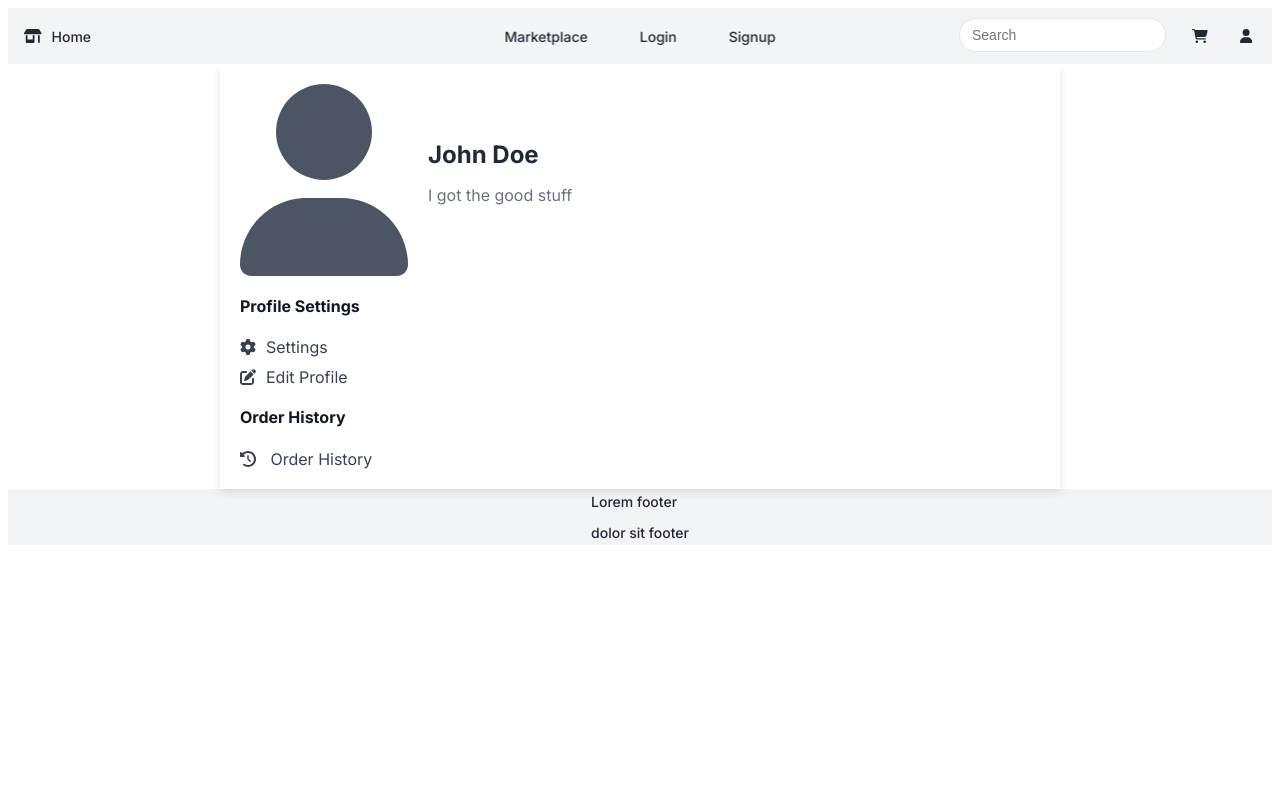
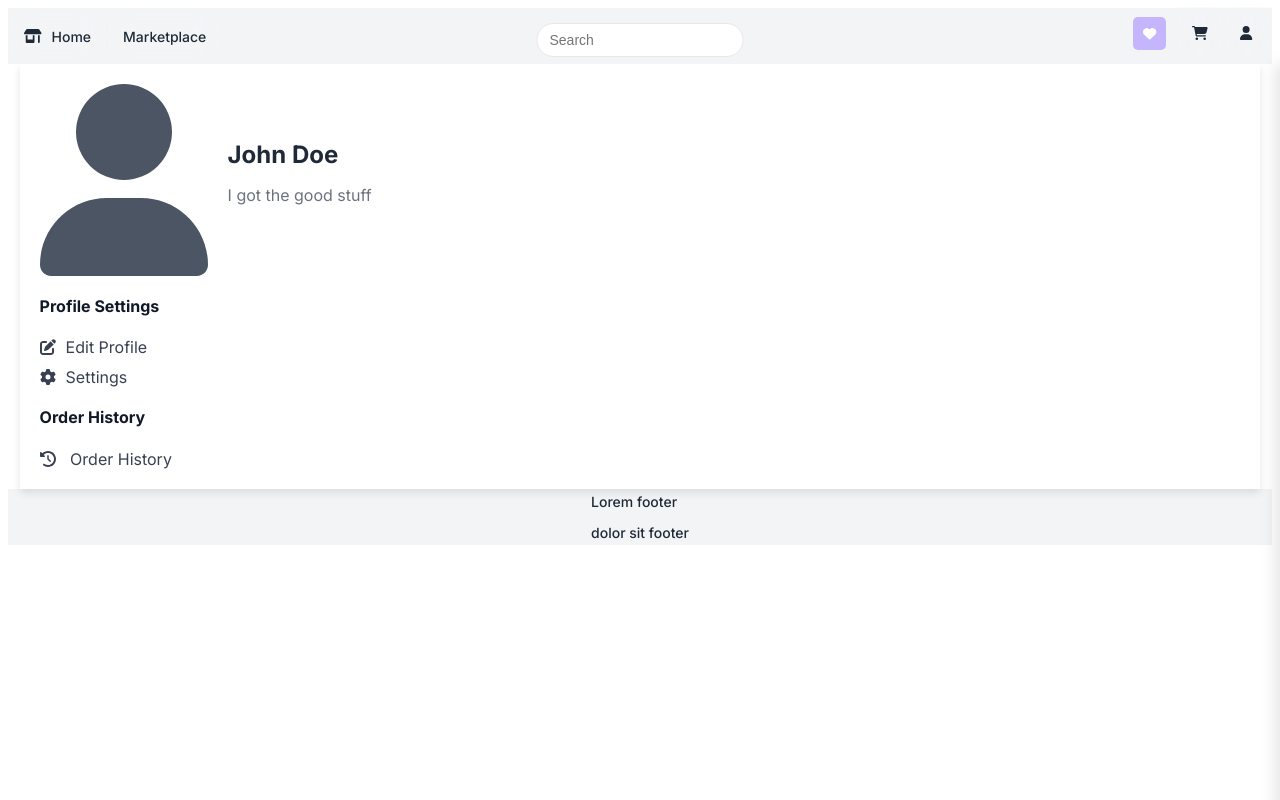
Before and after one commit to edvintopa/mini-marketplace, a React (Vite) app in the folder frontend/react/mini-marketplace/: page /profile in a window 1280 px wide. Built offline with nearby package versions, Linux system fonts and the light colour scheme.

Commit message:
feat: Create Navbar for logged in user Add NavbarLoggedIn.tsx, SavedProductsPanel.tsx Update profile.tsx, Navbar.tsx, index.css, App.tsx

```diff
--- a/frontend/react/mini-marketplace/src/App.tsx
+++ b/frontend/react/mini-marketplace/src/App.tsx
@@ -1,15 +1,29 @@
+import React, { useState } from 'react';
 import { Route, Routes } from 'react-router-dom';
-import Navbar from './components/common-components/Navbar';
+import NavbarLoggedIn from './components/common-components/NavbarLoggedIn';
 import Profile from './components/userprofile/profile';
 import StartPage from './components/startpage';
 import Footer from './components/common-components/Footer';
 import { ProductGalleryApp } from "./components/ProductGalleryApp";
 import { CurrentProductView } from './components/product-view/ProductView';
+import SavedProductsPanel from './components/common-components/SavedProductsPanel';
 
 function App() {
+
+    const [isSavedProductsVisible, setSavedProductsVisible] = useState(false);
+
+    const toggleSavedProducts = () => {
+        setSavedProductsVisible(!isSavedProductsVisible);
+    };
+
+
     return (
         <div className="App">
-            <Navbar />
+            <NavbarLoggedIn toggleSavedProducts={toggleSavedProducts} isSavedProductsVisible={isSavedProductsVisible} />
+            <SavedProductsPanel
+            className={isSavedProductsVisible ? 'visible' : ''}
+            toggleSavedProducts={toggleSavedProducts}
+            />
             <Routes>
                 <Route path="/" element={<StartPage />} />
                 <Route path="/productgallery" element={<ProductGalleryApp />} />
--- a/frontend/react/mini-marketplace/src/CSS-files/index.css
+++ b/frontend/react/mini-marketplace/src/CSS-files/index.css
@@ -62,6 +62,7 @@
 
 .nav-search {
     height: 32px;
+    width: 100%;
     margin: 0 10px;
     margin-top: 8px;
     padding: 0 12px;
@@ -121,20 +122,19 @@
     color: #1f2937;
 }
 
+.main-content {
+    width: 95%;
+    padding: 20px;
+    margin: auto;
+    box-shadow: 0 4px 8px rgba(0,0,0,0.1);
+}
+
 .profile-page {
     display: flex;
     flex-direction: column;
     align-items: center;
     justify-content: center;
     font-family: inter;
-}
-
-.main-content {
-    width: 100%;
-    max-width: 800px;
-    margin: auto;
-    padding: 20px;
-    box-shadow: 0 4px 8px rgba(0,0,0,0.1);
 }
 
 .profile-header {
@@ -178,3 +178,55 @@
 .settings-item {
     margin-top: 10px;
 }
+
+.toggle-saved-products-btn {
+    display: flex;
+    justify-self: center;
+    align-items: center;
+    margin-top: 10px;
+    margin-right: 10px;
+
+    background-color: #c4b5fd;
+    border: none;
+    cursor: pointer;
+    padding: 10px;
+    border-radius: 5px;
+    color: white;
+}
+
+.toggle-saved-products-btn:hover {
+    background-color: #a78bfa;
+}
+
+.saved-products-panel {
+    position: fixed;
+    top: 64px;
+    right: 0;
+    width: 300px;
+    /*height: (100vh - 60px);*/
+    height: 100%;
+    background: white;
+    box-shadow: -5px 0 15px rgba(0,0,0,0.1);
+    padding: 20px;
+    transform: translateX(100%);
+    transition: transform 0.3s ease;
+}
+
+.saved-products-panel.visible {
+    transform: translateX(0);
+}
+
+.close-panel-btn {
+    position: absolute;
+    top: 10px;
+    right: 10px;
+    background: none;
+    border: none;
+    cursor: pointer;
+    color: #6b7280;
+    font-size: 1.5em;
+}
+
+.close-panel-btn:hover {
+    color: #1f2937;
+}
--- a/frontend/react/mini-marketplace/src/components/common-components/Navbar.tsx
+++ b/frontend/react/mini-marketplace/src/components/common-components/Navbar.tsx
@@ -1,6 +1,6 @@
 import "../../CSS-files/index.css";
 import { FontAwesomeIcon } from "@fortawesome/react-fontawesome";
-import { faUser, faShop, faCartShopping } from "@fortawesome/free-solid-svg-icons";
+import { faShop, faCartShopping } from "@fortawesome/free-solid-svg-icons";
 
 
 
@@ -9,17 +9,15 @@ const Navbar = () => {
         <nav className="nav">
             <div className="nav-left">
                 <a href="/"><FontAwesomeIcon icon={faShop} /><p>Home</p></a>
+                <a href="/productgallery.html">Marketplace</a>
             </div>
             <div className="nav-center">
-            <a href="/productgallery.html">Marketplace</a>
-            <a href="#">Login</a>
-                <a href="#">Signup</a>
-
+            <input className="nav-search" type="text" placeholder="Search" />
             </div>
             <div className="nav-right">
-            <input className="nav-search" type="text" placeholder="Search" />
                 <a href="#"><FontAwesomeIcon icon={faCartShopping} /></a>
-                <a href="/profile" className="nav-right" id="profileIcon"><FontAwesomeIcon icon={faUser} /></a>
+                <a href="#">Signup</a>
+                <a href="#">Login</a>
             </div>
         </nav>
     );
--- /dev/null
+++ b/frontend/react/mini-marketplace/src/components/common-components/NavbarLoggedIn.tsx
@@ -0,0 +1,33 @@
+import React, { useState } from "react";
+import "../../CSS-files/index.css";
+import { FontAwesomeIcon } from "@fortawesome/react-fontawesome";
+import { faUser, faShop, faCartShopping, faTimes, faHeart } from "@fortawesome/free-solid-svg-icons";
+
+interface NavbarLoggedInProps {
+    toggleSavedProducts: () => void;
+    isSavedProductsVisible: boolean;
+}
+
+const NavbarLoggedIn: React.FC<NavbarLoggedInProps> = ({ toggleSavedProducts, isSavedProductsVisible }) => {
+
+    return (
+        <nav className="nav">
+            <div className="nav-left">
+                <a href="/"><FontAwesomeIcon icon={faShop} /><p>Home</p></a>
+                <a href="/productgallery.html">Marketplace</a>
+            </div>
+            <div className="nav-center">
+            <input className="nav-search" type="text" placeholder="Search" />
+            </div>
+            <div className="nav-right">
+            <button className="toggle-saved-products-btn" onClick={toggleSavedProducts}>
+                {isSavedProductsVisible ? <FontAwesomeIcon icon = {faTimes} /> : <FontAwesomeIcon icon = {faHeart} />}
+            </button>
+                <a href="#"><FontAwesomeIcon icon={faCartShopping} /></a>
+                <a href="/profile" className="nav-right" id="profileIcon"><FontAwesomeIcon icon={faUser} /></a>
+            </div>
+        </nav>
+    );
+};
+
+export default NavbarLoggedIn;
--- /dev/null
+++ b/frontend/react/mini-marketplace/src/components/common-components/SavedProductsPanel.tsx
@@ -0,0 +1,28 @@
+import '../../CSS-files/index.css';
+import { FontAwesomeIcon } from '@fortawesome/react-fontawesome';
+import { faTimes } from '@fortawesome/free-solid-svg-icons';
+
+interface SavedProductsPanelProps {
+    className: string;
+    toggleSavedProducts: () => void;
+}
+
+const SavedProductsPanel: React.FC<SavedProductsPanelProps> = ({ className, toggleSavedProducts }) => {
+    return (
+            <aside className={`saved-products-panel ${className}`}>
+                <button className="close-panel-btn" onClick={toggleSavedProducts}>
+                    <FontAwesomeIcon icon={faTimes} />
+                </button>
+                <h4>Saved Products</h4>
+                <ul>
+                    <li>Product 1</li>
+                    <li>Product 2</li>
+                    <li>Product 3</li>
+                    <li>Product 4</li>
+                    <li>Product 5</li>
+                </ul>
+            </aside>
+    );
+};
+
+export default SavedProductsPanel;
--- a/frontend/react/mini-marketplace/src/components/userprofile/profile.tsx
+++ b/frontend/react/mini-marketplace/src/components/userprofile/profile.tsx
@@ -1,8 +1,8 @@
+import React, { useState } from 'react';
 import '../../CSS-files/index.css';
 import { FontAwesomeIcon } from '@fortawesome/react-fontawesome';
-import { faUser, faCog, faHistory, faPenToSquare } from '@fortawesome/free-solid-svg-icons';
+import { faUser, faCog, faHistory, faPenToSquare, } from '@fortawesome/free-solid-svg-icons';
 
-// TypeScript interfaces for prop types
 interface UserProfileProps {
     name: string;
     bio: string;
@@ -17,12 +17,12 @@ const ProfileSettings = () => {
     return (
         <div className="profile-settings">
             <div className="settings-item">
-                <FontAwesomeIcon icon={faCog} />
-                <span>Settings</span>
+                <FontAwesomeIcon icon={faPenToSquare} />
+                <span>Edit Profile</span>
             </div>
             <div className="settings-item">
-                <FontAwesomeIcon icon={faPenToSquare} />
-                <span>Edit Profile</span>
+            <FontAwesomeIcon icon={faCog} />
+            <span>Settings</span>
             </div>
         </div>
     );
@@ -46,8 +46,12 @@ const ProfileSection: React.FC<ProfileSectionProps> = ({ title, children }) => {
 };
 
 const Profile: React.FC<UserProfileProps> = ({ name = "John Doe", bio = "I got the good stuff" }) => {
+
+
     return (
         <div className="profile-page">
+
+
             <main className="main-content">
                 <div className="profile-header">
                     <div className="profile-avatar">
```
